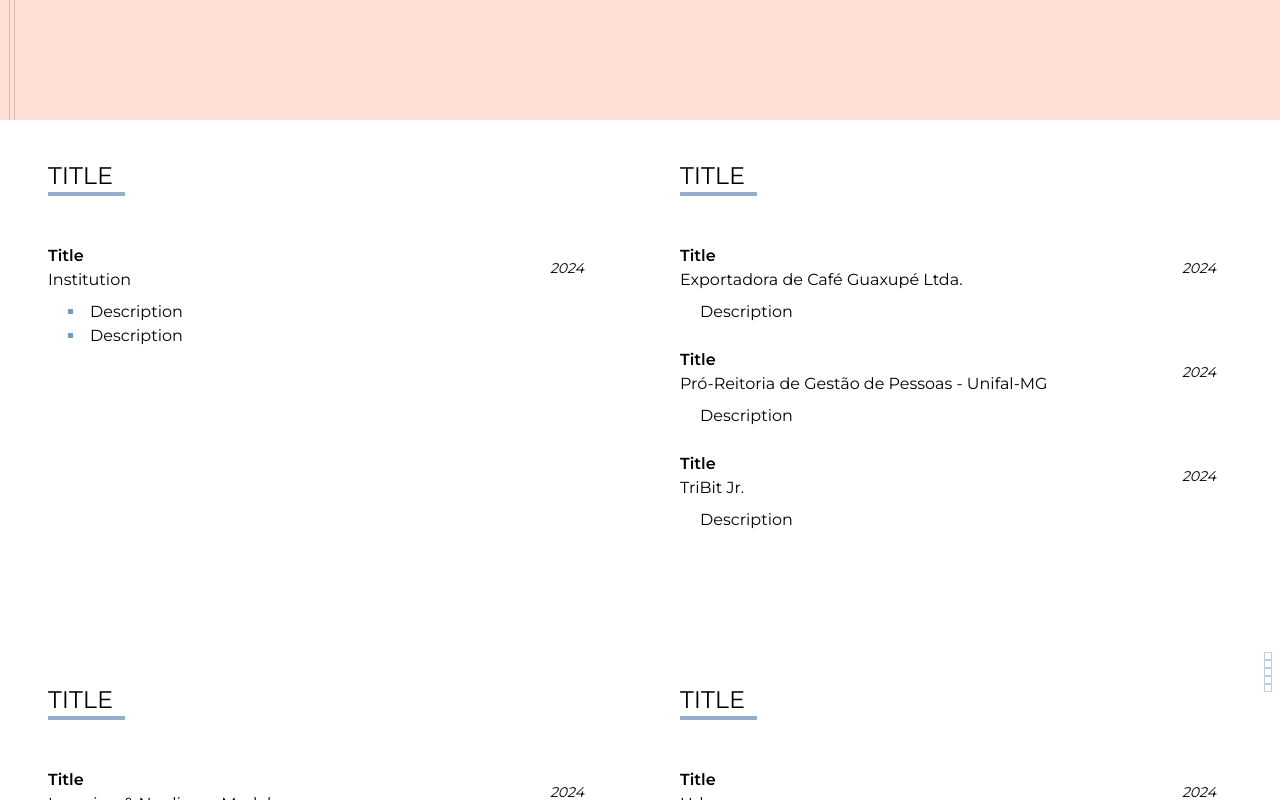
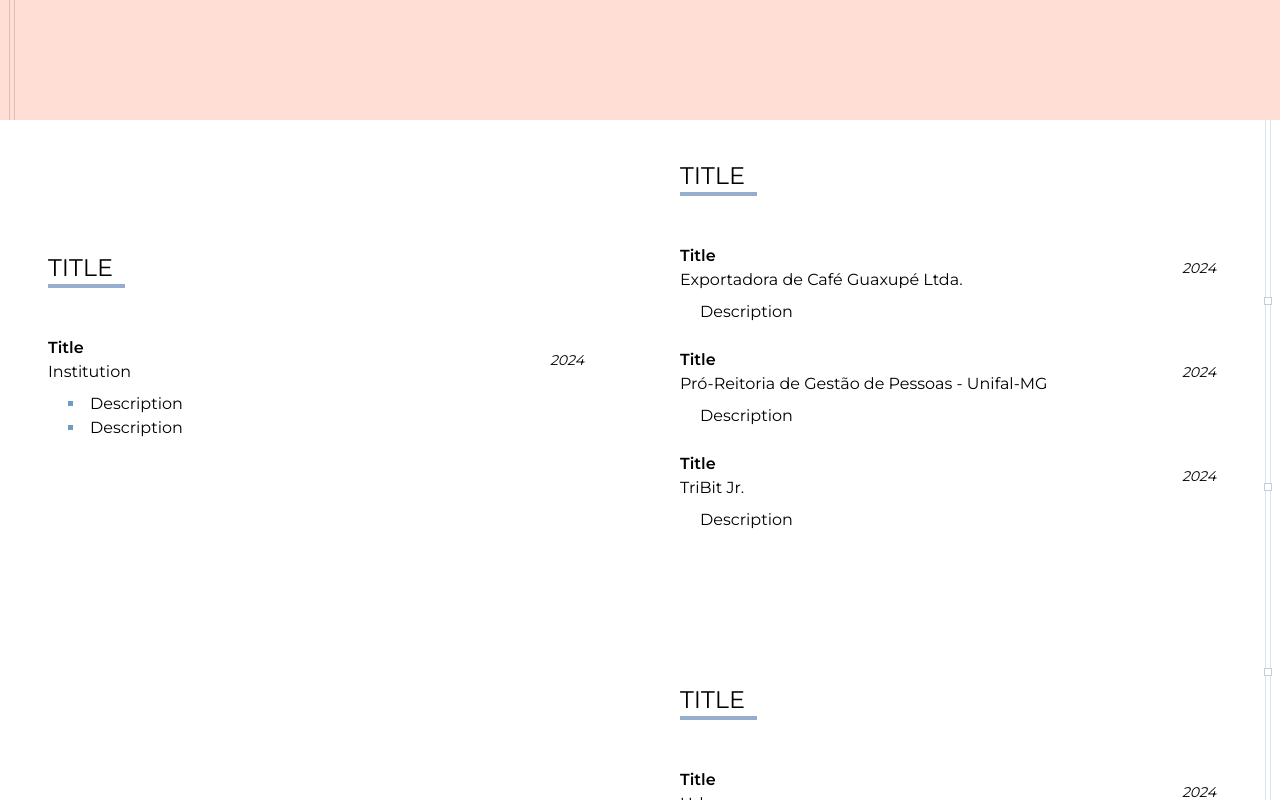
Before and after one commit to wendellavila/portfolio_next, a Next.js app: page /en in a window 1280 px wide. Shown: the part 1480-2280 px from the top of the page. Built offline with nearby package versions, Linux system fonts and the light colour scheme; what tailwindcss-animated would draw is missing.

Commit message:
fix: Flexbox bug in CV Section's VerticalNav

```diff
--- a/src/app/[lang]/(cv)/CvSection.tsx
+++ b/src/app/[lang]/(cv)/CvSection.tsx
@@ -21,13 +21,13 @@ export function CvSection(props: SectionProps) {
     <section
       ref={componentRef}
       id="education-experience"
-      className="min-h-screen flex flex-row bg-white items-center"
+      className="min-h-screen flex flex-row bg-white"
     >
       <div
         className={`grow pt-2 pb-10 px-6 md:pl-12 md:pr-0 ${
           animate ? 'visible' : 'hidden'
         }
-        inline-grid gap-24 lg:grid-cols-2`}
+        inline-grid gap-24 lg:grid-cols-2 items-center`}
       >
         <CvSubSection
           subsection="education"
```
